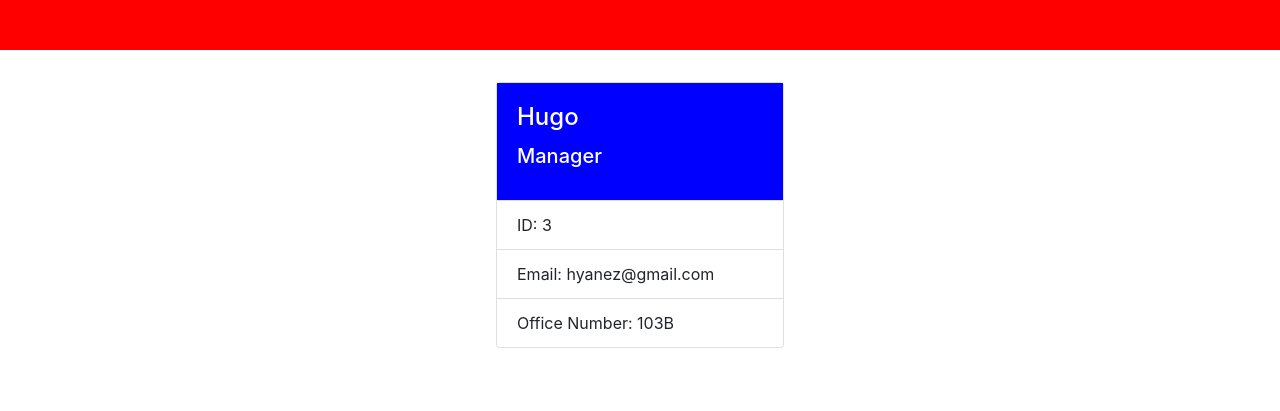
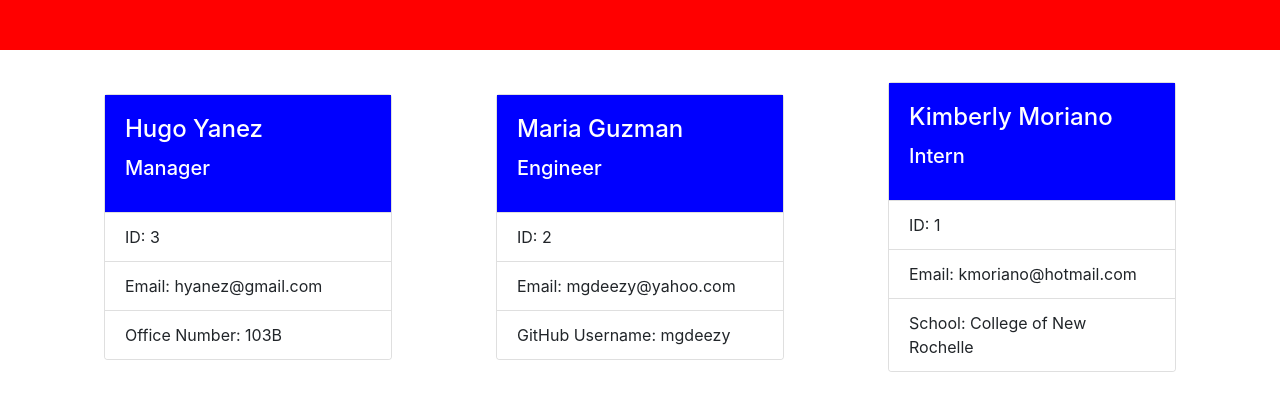
Before and after one commit to hyanez/TEAM-PROFILE-GENERATOR, a website: page dist/generatedHTML.html in a window 1280 px wide. Shown: the part 153-564 px from the top of the page. Drawn offline with nearby package versions, Linux system fonts and the light colour scheme.

```diff
--- a/dist/generatedHTML.html
+++ b/dist/generatedHTML.html
@@ -34,7 +34,7 @@
     ><!-- Manager Card -->
       <div class="card" style="width: 18rem">
         <div class="card-body" style="background-color: blue; color: white">
-          <h4 class="card-title">Hugo</h4>
+          <h4 class="card-title">Hugo Yanez</h4>
           <h5 class="card-title">Manager</h5>
         </div>
         <ul class="list-group list-group-flush">
@@ -42,6 +42,28 @@
           <li class="list-group-item">Email: hyanez@gmail.com</li>
           <li class="list-group-item">Office Number: 103B</li>
         </ul>
+      </div><!-- Engineer Card -->
+      <div class="card" style="width: 18rem">
+        <div class="card-body" style="background-color: blue; color: white">
+          <h4 class="card-title">Maria Guzman</h4>
+          <h5 class="card-title">Engineer</h5>
+        </div>
+        <ul class="list-group list-group-flush">
+          <li class="list-group-item">ID: 2</li>
+          <li class="list-group-item">Email: mgdeezy@yahoo.com</li>
+          <li class="list-group-item">GitHub Username: mgdeezy</li>
+        </ul>
+      </div><!-- Intern Card -->
+      <div class="card" style="width: 18rem">
+        <div class="card-body" style="background-color: blue; color: white">
+          <h4 class="card-title">Kimberly Moriano</h4>
+          <h5 class="card-title">Intern</h5>
+        </div>
+        <ul class="list-group list-group-flush">
+          <li class="list-group-item">ID: 1</li>
+          <li class="list-group-item">Email: kmoriano@hotmail.com</li>
+          <li class="list-group-item">School: College of New Rochelle</li>
+        </ul>
       </div></div>
   </body>
     </html>
```
Also changed, not shown: README.md, my-team.png (added).
